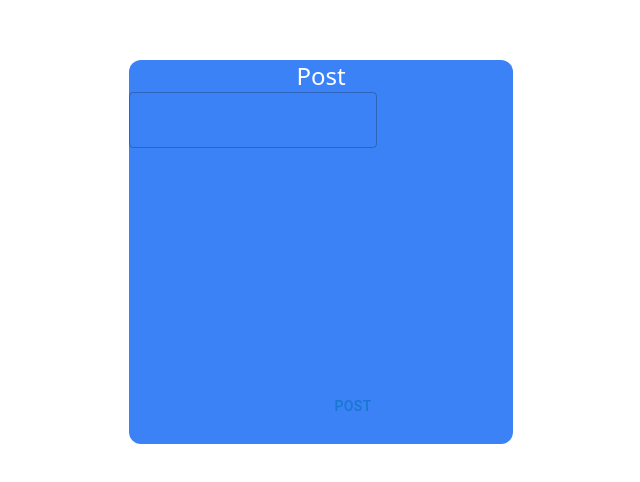
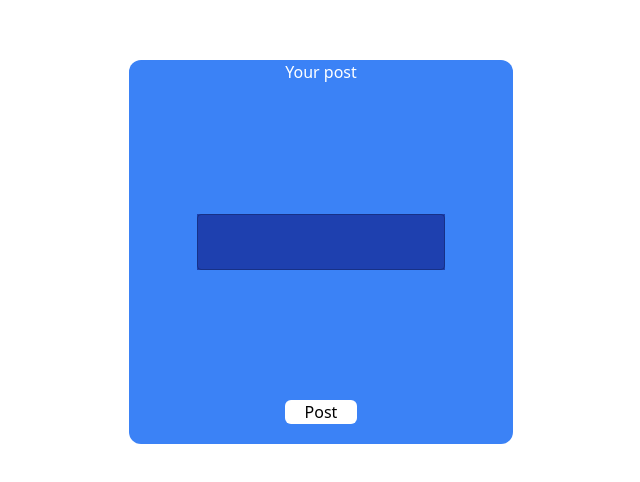
Before and after one commit to mahithsc/scuffed-reddit, a Next.js app: page /modal in a window 1280 px wide. Shown: the part 148-630 px from the top of the page, without its empty margins (319-959 px from the left). Built offline with nearby package versions, Linux system fonts and the light colour scheme.

Commit message:
this is a scuffed kind of working very of posting

```diff
--- a/components/Header.tsx
+++ b/components/Header.tsx
@@ -7,7 +7,7 @@ const Header = () => {
             <h1 className='text-white font-bold text-4xl'>Scuffed Reddit</h1>
             {/* <button type='button'  onClick={() => {console.log('hello world')}}>create post</button> */}
             <Link href='/modal'>
-                <a className='bg-white px-2 rounded py-2 hover:bg-slate-300'>Create Post</a>
+                <button className='bg-white px-2 rounded py-2 hover:bg-slate-300' >Create Post</button>
             </Link>
         </div>
     )
--- a/components/Post.tsx
+++ b/components/Post.tsx
@@ -1,11 +1,9 @@
 import React from 'react'
 
-const Post = () => {
-
-
-
+const Post = ({text}) => {
     return (
         <div className='bg-slate-200 h-28 mx-8 rounded mt-7'>
+            <text>{text}</text>
         </div>
     )
 }
--- a/firebase/firebaseFunctions.tsx
+++ b/firebase/firebaseFunctions.tsx
@@ -1,5 +1,5 @@
 import { db } from './firebase'
-import { addDoc, collection, serverTimestamp, updateDoc, doc, getDoc, increment } from 'firebase/firestore'
+import { addDoc, collection, serverTimestamp, updateDoc, doc, getDoc, increment, getDocs } from 'firebase/firestore'
 import { stripVTControlCharacters } from 'util'
 
 //creates a post
@@ -25,4 +25,6 @@ const decreaseVote = async (id: string) => {
     })
 }
 
+
+
 export { createPost, addUpvote, decreaseVote }
--- a/pages/index.tsx
+++ b/pages/index.tsx
@@ -1,18 +1,57 @@
 import type { NextPage } from 'next'
 import Head from 'next/head'
 import Image from 'next/image'
+import React, { useEffect, useState } from 'react'
 import Header from '../components/Header'
 import Post from '../components/Post'
+import { collection, doc, getDocs, onSnapshot, query } from 'firebase/firestore'
+import { db } from '../firebase/firebase'
+import Link from 'next/link'
+import { text } from 'node:stream/consumers'
+import { stderr, stdout } from 'node:process'
 
 const Home: NextPage = () => {
+
+  const [items, setItems] = useState([])
+
+  useEffect(() => {
+    setItems([])
+    const unsub = onSnapshot(collection(db, 'posts'), (snapshot) => {
+      snapshot.forEach((doc) => {
+        setItems(items => [...items, doc.data()])
+      })
+      console.log(items)
+    })
+
+
+    return () => unsub()
+  }, [])
+
+
+
   return (
     <div className="">
       <Head>
         <title>Scuffed Reddit</title>
         <link rel="icon" href="/favicon.ico" />
       </Head>
-      <Header/>
-      <Post/>
+
+      <Header />
+
+      {/* <div className='flex bg-blue-500 justify-between py-10 px-10 lg:justify-around'>
+        <h1 className='text-white font-bold text-4xl'>Scuffed Reddit</h1>
+        <Link href='/modal'>
+          <button className='bg-white px-2 rounded py-2 hover:bg-slate-300'>Create Post</button>
+        </Link>
+      </div> */}
+
+      <div>
+        {(items.map((item) => (
+          <Post text={item.title}/>
+        )))
+        }
+      </div>
+
     </div>
   )
 }
--- /dev/null
+++ b/pages/modal.js
@@ -0,0 +1,37 @@
+import { TextField } from '@mui/material'
+import Link from 'next/link'
+import React, { useState } from 'react'
+import { createPost } from '../firebase/firebaseFunctions';
+
+const modal = () => {
+    const [post, setPost] = useState("")
+
+        return (
+            <div className='items-center justify-center flex h-screen'>
+                <div className='bg-blue-500 h-96 w-96 rounded-xl flex flex-col items-center justify-between px-5'>
+                    <div className='text-white'>Your post</div>
+                    <TextField
+                        id="outlined-basic"
+                        variant="outlined"
+                        className='bg-blue-800 min-w-full'
+                        value={post}
+                        onChange={() => setPost(event?.target.value)}
+
+                    />
+                    <Link href={'/'}>
+                        <button
+                            className='bg-white rounded-md px-5 mb-5 hover:bg-grey-500'
+                            onClick={() => {
+                                console.log(post)
+                                createPost(post)
+                            }}
+                        >
+                            <div className='text-black'>Post</div>
+                        </button>
+                    </Link>
+                </div>
+            </div>
+        )
+}
+
+export default modal
--- a/pages/modal.tsx
+++ /dev/null
@@ -1,39 +0,0 @@
-import { TextField } from '@mui/material'
-import Link from 'next/link'
-import React, { useState } from 'react'
-import Button from '@mui/material/Button';
-import { createPost } from '../firebase/firebaseFunctions';
-
-const modal = () => {
-
-    const [post, setPost] = useState<string>("")
-
-    return (
-        <div className='flex justify-center items-center h-screen'>
-            <div className='bg-blue-500 h-96 w-96 rounded-xl relative'>
-                <h1 className='text-white justify-center flex text-2xl'>Post</h1>
-                <TextField
-                    id="outlined-basic"
-                    variant="outlined"
-                    value={post}
-                    onChange={(e) => {
-                        setPost(e.target.value)
-                    }}
-                    className='flex mt-6'
-                />
-                <div className='flex justify-center absolute bottom-5 left-1/2'>
-                    <Link href='/'>
-                        <Button
-                            className='text-black flex justify-center'
-                            variant="text"
-                            onClick={() => {createPost(post)}}>
-                            Post
-                        </Button>
-                    </Link>
-                </div>
-            </div>
-        </div>
-    )
-}
-
-export default modal
--- a/tsconfig.json
+++ b/tsconfig.json
@@ -4,7 +4,7 @@
     "lib": ["dom", "dom.iterable", "esnext"],
     "allowJs": true,
     "skipLibCheck": true,
-    "strict": true,
+    "strict": false,
     "forceConsistentCasingInFileNames": true,
     "noEmit": true,
     "esModuleInterop": true,
@@ -15,6 +15,6 @@
     "jsx": "preserve",
     "incremental": true
   },
-  "include": ["next-env.d.ts", "**/*.ts", "**/*.tsx"],
+  "include": ["next-env.d.ts", "**/*.ts", "**/*.tsx", "pages/modal.js"],
   "exclude": ["node_modules"]
 }
```
